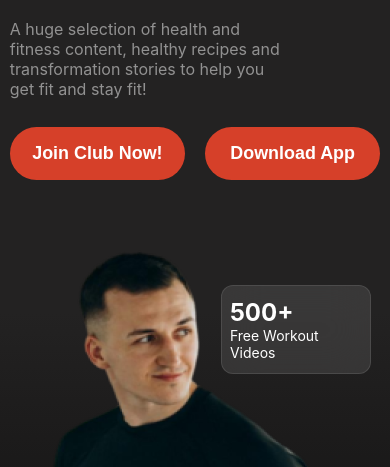
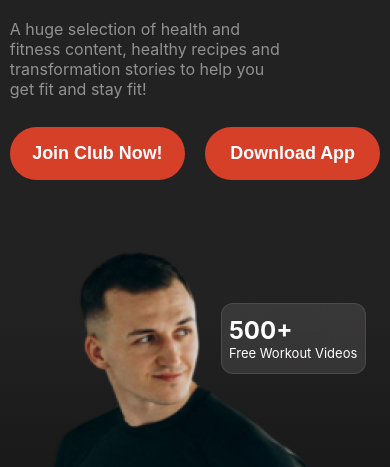
Before and after one commit to toufikhasib/versatile-ui-responsive-design, a plain HTML site: page index.html in a window 390 px wide. Shown: the part 560-1027 px from the top of the page. Drawn offline with Linux system fonts and the light colour scheme; a web font is replaced by a local one.

Commit message:
basice style add

```diff
--- a/css-file/responsive.css
+++ b/css-file/responsive.css
@@ -278,8 +278,8 @@
 		margin: 0 auto;
 	}
 	.banner-video {
-		width: 150px;
-		padding: 12px 8px;
+		width: 145px;
+		padding: 12px 7px;
 		left: 57%;
 		bottom: 75%;
 		text-align: left;
@@ -294,7 +294,7 @@
 		font-weight: 700;
 	}
 	.b__img__content__p {
-		font-size: 14px;
+		font-size: 13px;
 	}
 	.table-contant {
 		max-width: 95%;
```
